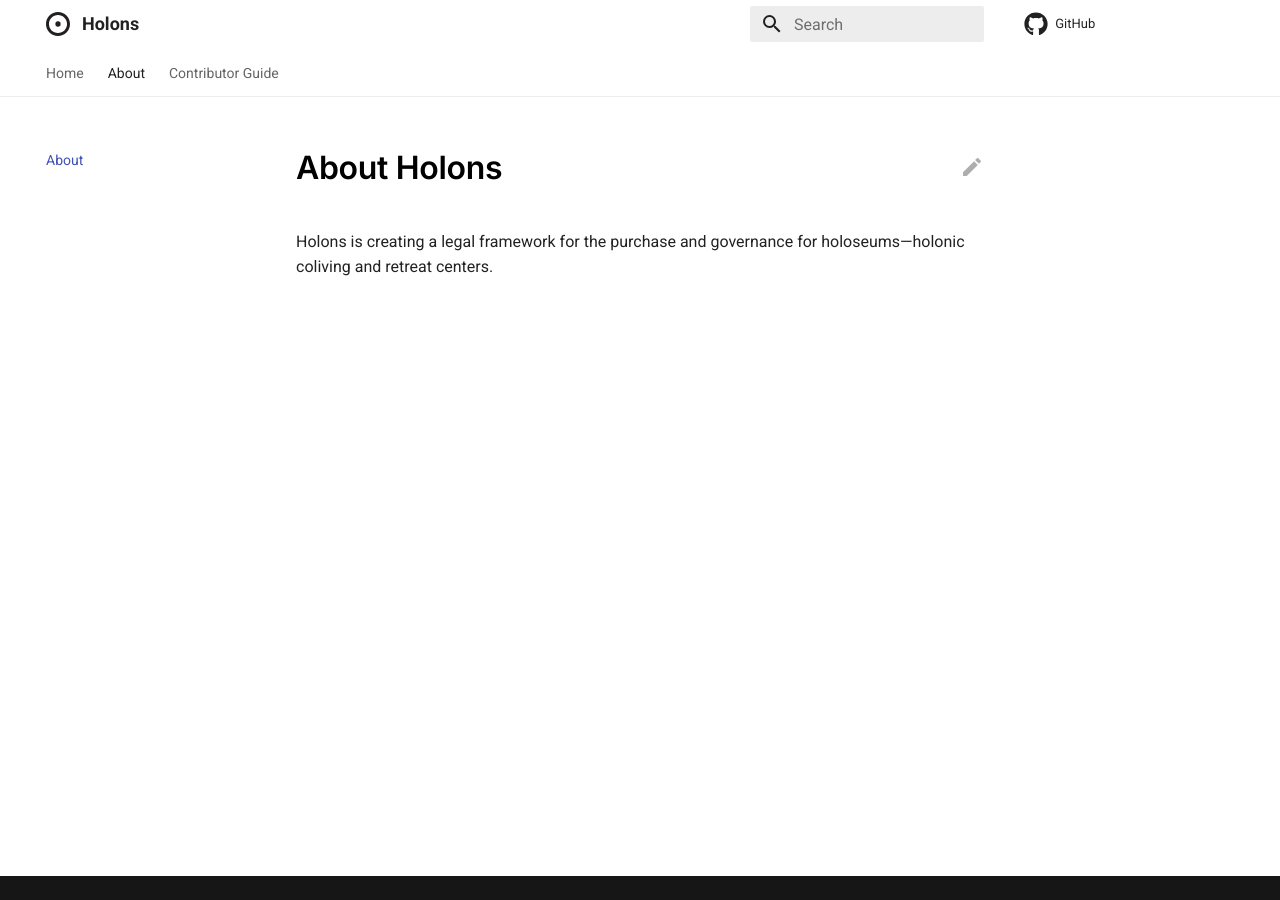
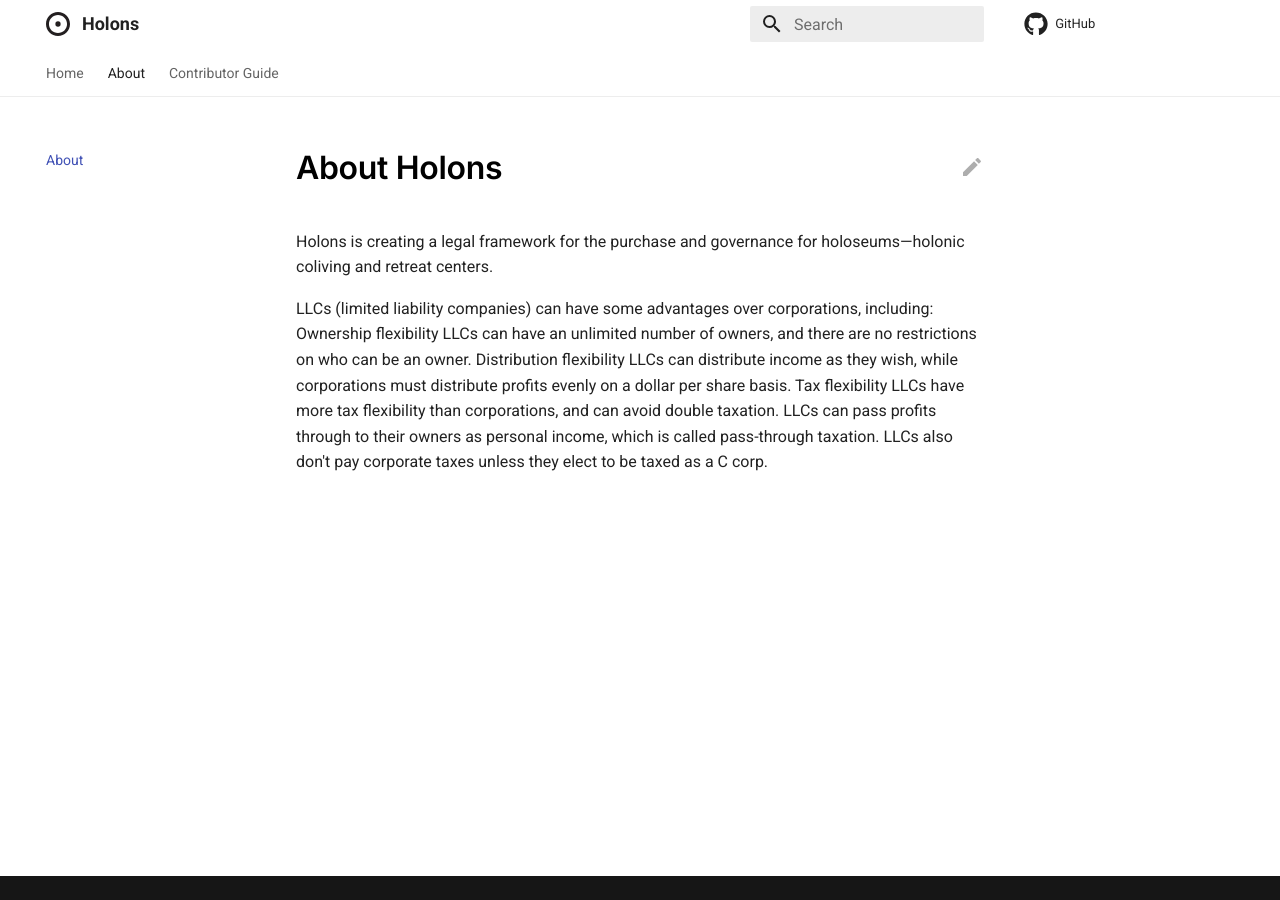
Before and after one commit to openartist/holonic, an MkDocs documentation site: the page built from docs/about.md, in a window 1280 px wide. Built offline with MkDocs 1.6.1 and Material for MkDocs 9.7.7, drawn with Linux system fonts in a browser that asks for light colours; comment, search, counter and statistics services are not loaded.

Commit message:
Update about.md

```diff
--- a/docs/about.md
+++ b/docs/about.md
@@ -1,3 +1,11 @@
 # About Holons
 
 Holons is creating a legal framework for the purchase and governance for holoseums—holonic coliving and retreat centers.
+
+LLCs (limited liability companies) can have some advantages over corporations, including:
+Ownership flexibility
+LLCs can have an unlimited number of owners, and there are no restrictions on who can be an owner.
+Distribution flexibility
+LLCs can distribute income as they wish, while corporations must distribute profits evenly on a dollar per share basis.
+Tax flexibility
+LLCs have more tax flexibility than corporations, and can avoid double taxation. LLCs can pass profits through to their owners as personal income, which is called pass-through taxation. LLCs also don't pay corporate taxes unless they elect to be taxed as a C corp.
```
